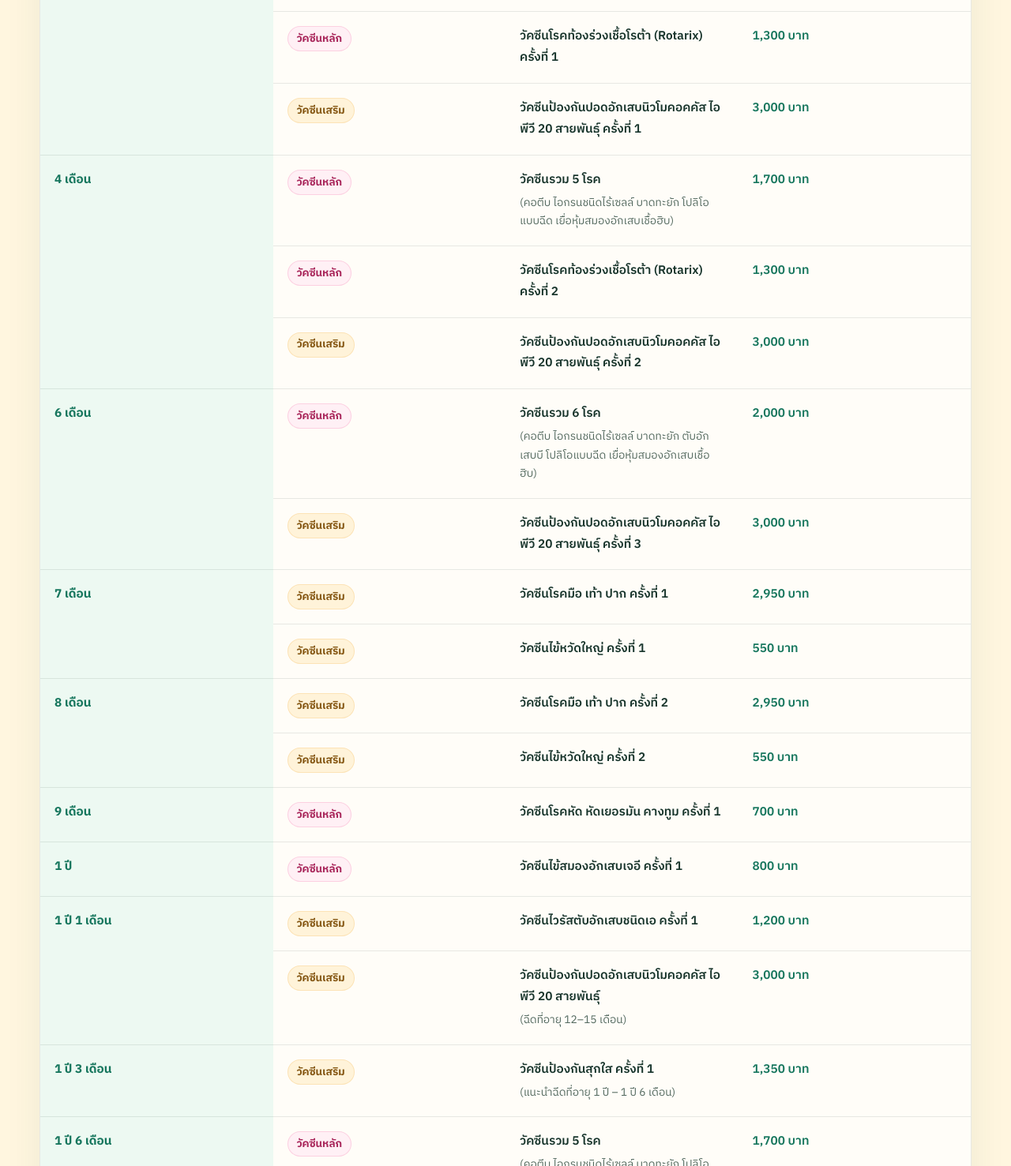
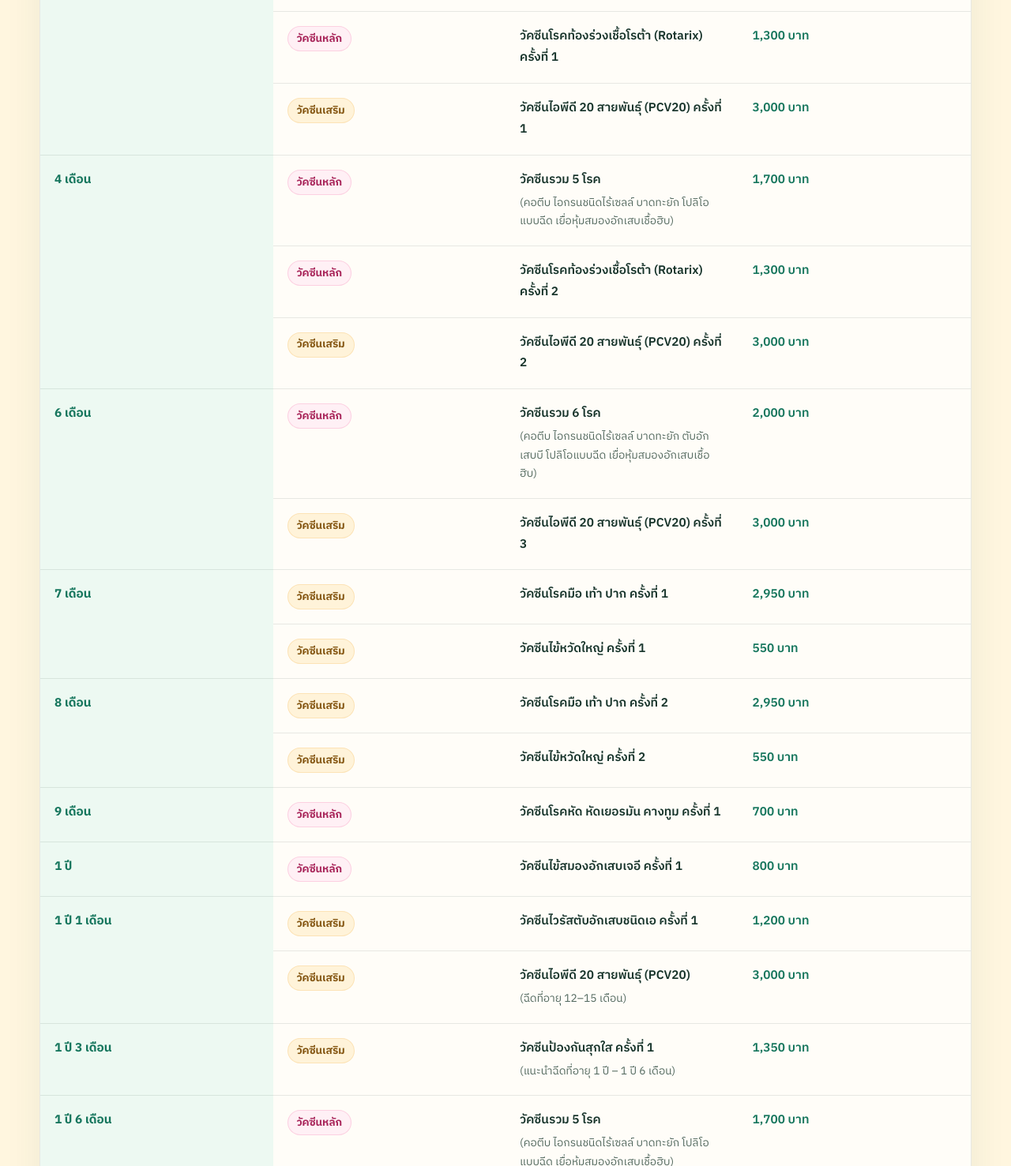
Before and after one commit to Terbto/terbtopage, a plain HTML site: page general-pediatrics/index.html in a window 1280 px wide. Shown: the part 1980-3457 px from the top of the page at 79% size. Drawn offline with Linux system fonts and the light colour scheme.

Commit message:
Correct PCV20 labels in pediatric vaccine table

```diff
--- a/general-pediatrics/index.html
+++ b/general-pediatrics/index.html
@@ -50,7 +50,7 @@
 <td><span class="vaccine-type vaccine-type-main">วัคซีนหลัก</span></td><td class="vaccine-name"><strong>วัคซีนโรคท้องร่วงเชื้อโรต้า (Rotarix) ครั้งที่ 1</strong></td><td class="vaccine-price">1,300 บาท</td>
 </tr>
 <tr class="vaccine-row vaccine-row-optional">
-<td><span class="vaccine-type vaccine-type-optional">วัคซีนเสริม</span></td><td class="vaccine-name"><strong>วัคซีนป้องกันปอดอักเสบนิวโมคอคคัส ไอพีวี 20 สายพันธุ์ ครั้งที่ 1</strong></td><td class="vaccine-price">3,000 บาท</td>
+<td><span class="vaccine-type vaccine-type-optional">วัคซีนเสริม</span></td><td class="vaccine-name"><strong>วัคซีนไอพีดี 20 สายพันธุ์ (PCV20) ครั้งที่ 1</strong></td><td class="vaccine-price">3,000 บาท</td>
 </tr>
 <tr class="vaccine-row vaccine-row-main">
 <th class="vaccine-age" scope="rowgroup" rowspan="3">4 เดือน</th><td><span class="vaccine-type vaccine-type-main">วัคซีนหลัก</span></td><td class="vaccine-name"><strong>วัคซีนรวม 5 โรค</strong><span class="vaccine-note">(คอตีบ ไอกรนชนิดไร้เซลล์ บาดทะยัก โปลิโอแบบฉีด เยื่อหุ้มสมองอักเสบเชื้อฮิบ)</span></td><td class="vaccine-price">1,700 บาท</td>
@@ -59,13 +59,13 @@
 <td><span class="vaccine-type vaccine-type-main">วัคซีนหลัก</span></td><td class="vaccine-name"><strong>วัคซีนโรคท้องร่วงเชื้อโรต้า (Rotarix) ครั้งที่ 2</strong></td><td class="vaccine-price">1,300 บาท</td>
 </tr>
 <tr class="vaccine-row vaccine-row-optional">
-<td><span class="vaccine-type vaccine-type-optional">วัคซีนเสริม</span></td><td class="vaccine-name"><strong>วัคซีนป้องกันปอดอักเสบนิวโมคอคคัส ไอพีวี 20 สายพันธุ์ ครั้งที่ 2</strong></td><td class="vaccine-price">3,000 บาท</td>
+<td><span class="vaccine-type vaccine-type-optional">วัคซีนเสริม</span></td><td class="vaccine-name"><strong>วัคซีนไอพีดี 20 สายพันธุ์ (PCV20) ครั้งที่ 2</strong></td><td class="vaccine-price">3,000 บาท</td>
 </tr>
 <tr class="vaccine-row vaccine-row-main">
 <th class="vaccine-age" scope="rowgroup" rowspan="2">6 เดือน</th><td><span class="vaccine-type vaccine-type-main">วัคซีนหลัก</span></td><td class="vaccine-name"><strong>วัคซีนรวม 6 โรค</strong><span class="vaccine-note">(คอตีบ ไอกรนชนิดไร้เซลล์ บาดทะยัก ตับอักเสบบี โปลิโอแบบฉีด เยื่อหุ้มสมองอักเสบเชื้อฮิบ)</span></td><td class="vaccine-price">2,000 บาท</td>
 </tr>
 <tr class="vaccine-row vaccine-row-optional">
-<td><span class="vaccine-type vaccine-type-optional">วัคซีนเสริม</span></td><td class="vaccine-name"><strong>วัคซีนป้องกันปอดอักเสบนิวโมคอคคัส ไอพีวี 20 สายพันธุ์ ครั้งที่ 3</strong></td><td class="vaccine-price">3,000 บาท</td>
+<td><span class="vaccine-type vaccine-type-optional">วัคซีนเสริม</span></td><td class="vaccine-name"><strong>วัคซีนไอพีดี 20 สายพันธุ์ (PCV20) ครั้งที่ 3</strong></td><td class="vaccine-price">3,000 บาท</td>
 </tr>
 <tr class="vaccine-row vaccine-row-optional">
 <th class="vaccine-age" scope="rowgroup" rowspan="2">7 เดือน</th><td><span class="vaccine-type vaccine-type-optional">วัคซีนเสริม</span></td><td class="vaccine-name"><strong>วัคซีนโรคมือ เท้า ปาก ครั้งที่ 1</strong></td><td class="vaccine-price">2,950 บาท</td>
@@ -89,7 +89,7 @@
 <th class="vaccine-age" scope="rowgroup" rowspan="2">1 ปี 1 เดือน</th><td><span class="vaccine-type vaccine-type-optional">วัคซีนเสริม</span></td><td class="vaccine-name"><strong>วัคซีนไวรัสตับอักเสบชนิดเอ ครั้งที่ 1</strong></td><td class="vaccine-price">1,200 บาท</td>
 </tr>
 <tr class="vaccine-row vaccine-row-optional">
-<td><span class="vaccine-type vaccine-type-optional">วัคซีนเสริม</span></td><td class="vaccine-name"><strong>วัคซีนป้องกันปอดอักเสบนิวโมคอคคัส ไอพีวี 20 สายพันธุ์</strong><span class="vaccine-note">(ฉีดที่อายุ 12–15 เดือน)</span></td><td class="vaccine-price">3,000 บาท</td>
+<td><span class="vaccine-type vaccine-type-optional">วัคซีนเสริม</span></td><td class="vaccine-name"><strong>วัคซีนไอพีดี 20 สายพันธุ์ (PCV20)</strong><span class="vaccine-note">(ฉีดที่อายุ 12–15 เดือน)</span></td><td class="vaccine-price">3,000 บาท</td>
 </tr>
 <tr class="vaccine-row vaccine-row-optional">
 <th class="vaccine-age" scope="rowgroup" rowspan="1">1 ปี 3 เดือน</th><td><span class="vaccine-type vaccine-type-optional">วัคซีนเสริม</span></td><td class="vaccine-name"><strong>วัคซีนป้องกันสุกใส ครั้งที่ 1</strong><span class="vaccine-note">(แนะนำฉีดที่อายุ 1 ปี – 1 ปี 6 เดือน)</span></td><td class="vaccine-price">1,350 บาท</td>
```
